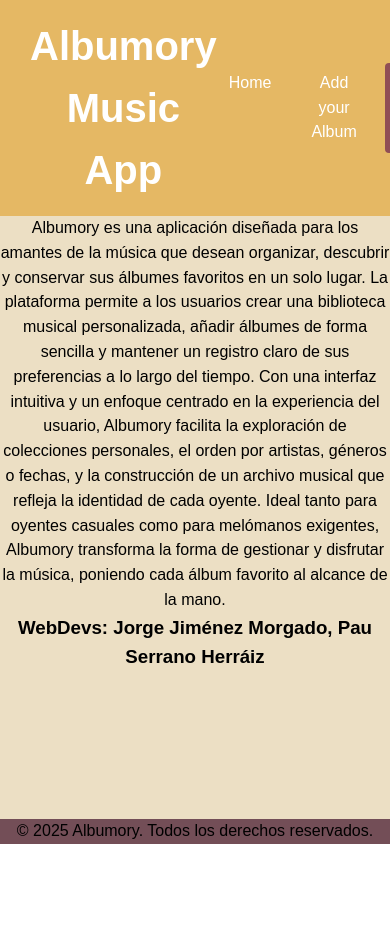
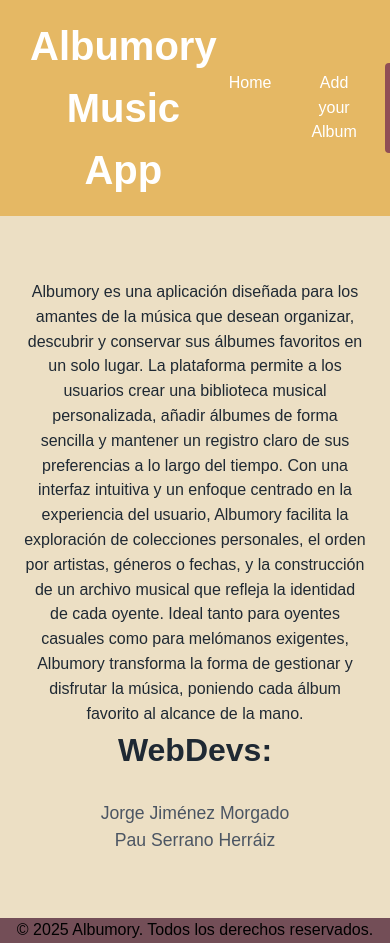
Before and after one commit to Music-App-Developers/react-music-app, a React (Vite) app: page /acercade in a window 390 px wide. Shown: the top 943 px of the page. Before the commit the page ends 844 px from the top, so only its background shows below. Built offline with nearby package versions, Linux system fonts and the light colour scheme.

Commit message:
add css about us

```diff
--- /dev/null
+++ b/src/pages/AboutPage.css
@@ -0,0 +1,84 @@
+/* About Us Page */
+
+.about-container {
+  max-width: 900px;
+  margin: 0 auto;
+  padding: 4rem 1.5rem;
+  font-family: 'Inter', system-ui, -apple-system, sans-serif;
+  color: #1f2933;
+}
+
+.about-title {
+  font-size: 2.5rem;
+  font-weight: 700;
+  margin-bottom: 1.5rem;
+  text-align: center;
+}
+
+.about-subtitle {
+  font-size: 1.25rem;
+  color: #4b5563;
+  text-align: center;
+  margin-bottom: 3rem;
+}
+
+.about-section {
+  margin-bottom: 3rem;
+}
+
+.about-section h2 {
+  font-size: 1.5rem;
+  font-weight: 600;
+  margin-bottom: 1rem;
+  color: #111827;
+}
+
+.about-section p {
+  font-size: 1rem;
+  line-height: 1.7;
+  color: #374151;
+}
+
+.about-values {
+  display: grid;
+  grid-template-columns: repeat(auto-fit, minmax(220px, 1fr));
+  gap: 1.5rem;
+  margin-top: 2rem;
+}
+
+.value-card {
+  padding: 1.5rem;
+  border-radius: 10px;
+  background-color: #f9fafb;
+  border: 1px solid #e5e7eb;
+}
+
+.value-card h3 {
+  font-size: 1.1rem;
+  font-weight: 600;
+  margin-bottom: 0.5rem;
+}
+
+.value-card p {
+  font-size: 0.95rem;
+  color: #4b5563;
+}
+
+.about-footer {
+  margin-top: 4rem;
+  text-align: center;
+  font-size: 0.9rem;
+  color: #6b7280;
+}
+
+/* Responsive */
+
+@media (max-width: 600px) {
+  .about-title {
+    font-size: 2rem;
+  }
+
+  .about-subtitle {
+    font-size: 1.1rem;
+  }
+}
--- a/src/pages/AcercaDe.jsx
+++ b/src/pages/AcercaDe.jsx
@@ -1,13 +1,22 @@
+import "../pages/AboutPage.css"
+
 
 function AcerdaDe() {
     return (
-        <div>
-        <p>Albumory es una aplicación diseñada para los amantes de la música que desean organizar, descubrir y conservar sus álbumes favoritos en un solo lugar. La plataforma permite a los usuarios crear una biblioteca musical personalizada, añadir álbumes de forma sencilla y mantener un registro claro de sus preferencias a lo largo del tiempo.
+        <div className="about-container">
+            <p>Albumory es una aplicación diseñada para los amantes de la música que desean organizar, descubrir y conservar sus álbumes favoritos en un solo lugar. La plataforma permite a los usuarios crear una biblioteca musical personalizada, añadir álbumes de forma sencilla y mantener un registro claro de sus preferencias a lo largo del tiempo.
 
-Con una interfaz intuitiva y un enfoque centrado en la experiencia del usuario, Albumory facilita la exploración de colecciones personales, el orden por artistas, géneros o fechas, y la construcción de un archivo musical que refleja la identidad de cada oyente. Ideal tanto para oyentes casuales como para melómanos exigentes, Albumory transforma la forma de gestionar y disfrutar la música, poniendo cada álbum favorito al alcance de la mano.
-</p>
-        <h3>WebDevs: Jorge Jiménez Morgado, Pau Serrano Herráiz</h3>
+                Con una interfaz intuitiva y un enfoque centrado en la experiencia del usuario, Albumory facilita la exploración de colecciones personales, el orden por artistas, géneros o fechas, y la construcción de un archivo musical que refleja la identidad de cada oyente. Ideal tanto para oyentes casuales como para melómanos exigentes, Albumory transforma la forma de gestionar y disfrutar la música, poniendo cada álbum favorito al alcance de la mano.
+            </p>
+
+            <div>
+                <h3 className="about-title"> WebDevs:</h3>
+                <a className="about-subtitle" href="https://github.com/GeX90">Jorge Jiménez Morgado</a>
+            <br />
+            <a className="about-subtitle" href="https://github.com/PauSerranoHerraiz">Pau Serrano Herráiz</a>
         </div>
+        </div>
+
     )
 }
 export default AcerdaDe
```
